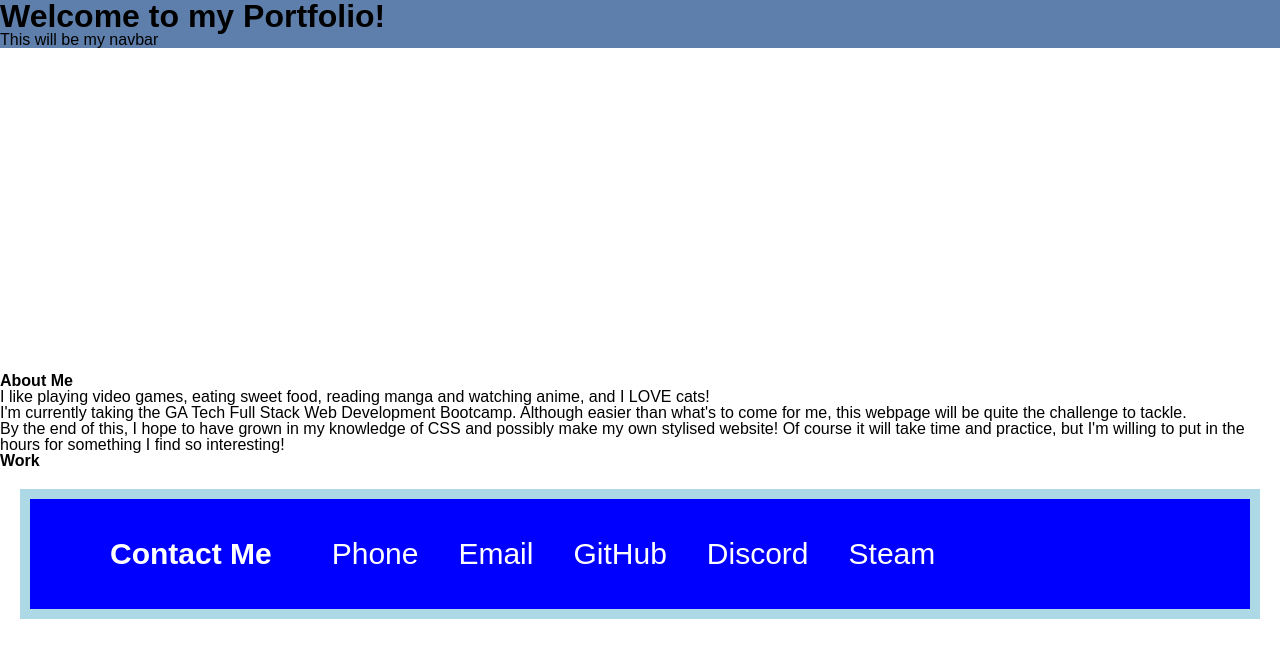
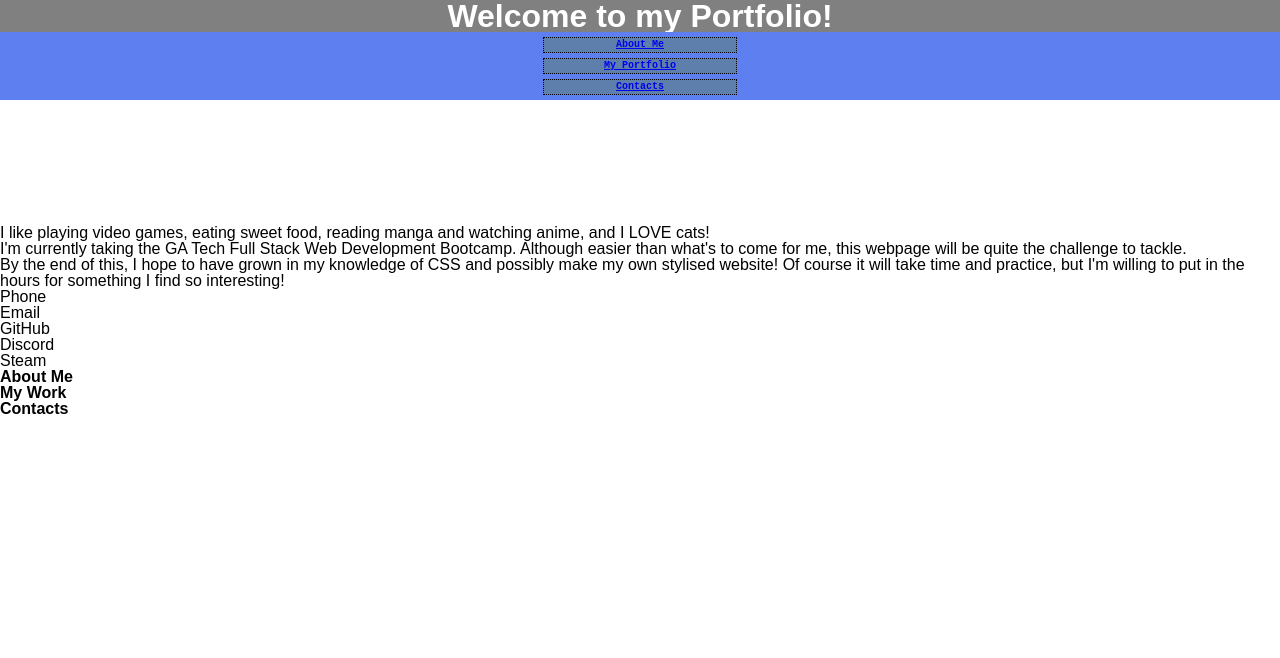
Before and after one commit to koi-as/portfolio_css_challenge, a plain HTML site: page index.html in a window 1280 px wide. Drawn offline with Linux system fonts and the light colour scheme.

Commit message:
Started work on more of the CSS and some changes to the HTML

```diff
--- a/assets/css/style.css
+++ b/assets/css/style.css
@@ -1,44 +1,52 @@
 /* header bar */
 header {
-    background: #5e7fab;
+    display:  flex;
+    justify-content: center;
+    flex-direction: column;
+    color: white;
+    background-color: gray;
+    align-items: center;
+    width: 100%;
+    text-align: center;
 }
 
-/* contacts bar */
-.contacts {
-    display: flex;
-    color: #fff;
-    background-color: blue;
-    font-family: Arial, Helvetica, sans-serif;
-    font-size: 30px;
-    margin: 20px;
-    border: 10px solid lightblue;
-    padding: 40px;
-    align-items: center;
+header nav {
+    display:  flex;
+    background-color: #5e7fef;
+    width: 100%;
+    justify-content: center;
 }
 
-.contacts h2 {
+header nav ul li {
+    display: flex;
+    flex-direction: column;
+    color: white;
+    background-color: #5e7fab;
+    border: 1px dotted black;
+    padding: 2px 60px 2px 60px;
+    margin: 5px;
+    font-size: 10px;
+    font-family: 'Courier New', Courier, monospace;
     font-weight: bolder;
-    margin: 0px 40px 0px;
-    justify-content: left;
 }
 
-.contacts ul {
+/* sidebar */
+.sidebar {
     display: flex;
-    flex-direction: row;
-    font-weight: lighter;
-    justify-content: right;
-}
-
-.contacts li {
-    margin: 0px 20px 0px;
 }
 
 /* pilot background */
-#pilot {
-    height: 300px;
+.pilot {
+    display: flex;
+    flex: 1 0 200px;
+    height: 100px;
     width: 100%;
     margin-bottom:25px;
     background-image: url(../images/pilot_background.jpg);
     background-size: cover;
     background-position: center;
 }
+
+@media screen and (min-width=700px) {
+
+}
--- a/index.html
+++ b/index.html
@@ -14,30 +14,29 @@
         <h1>Welcome to my Portfolio!</h1>
         <nav>
             <ul>
-                <li>
-                    This will be my navbar
-                </li>
+                <li><a href="#info">About Me</a></li>
+                <li><a href="#portfolio">My Portfolio</a></li>
+                <li><a href="#contacts">Contacts</a></li>
             </ul>
         </nav>
     </header>
 
-    <figure id="pilot"></figure>
+    <figure class="pilot"></figure>
 
     <main>
-        <section>
-            <h2>About Me</h2>
+        <section id="info" class="card">
+            <!-- About Me -->
             <p>I like playing video games, eating sweet food, reading manga and watching anime, and I LOVE cats!
             <p>I'm currently taking the GA Tech Full Stack Web Development Bootcamp. Although easier than what's to come for me, this webpage will be quite the challenge to tackle.</p>
             <p>By the end of this, I hope to have grown in my knowledge of CSS and possibly make my own stylised website! Of course it will take time and practice, but I'm willing to put in the hours for something I find so interesting!</p>
         </section>
 
-        <section>
-            <h2>Work</h2>
+        <section id="portfolio" class="card">
+            <!-- Work -->
         </section>
 
-        <section class="contacts">
-            <h2>Contact Me</h2>
-            <figure class="divider"></figure>
+        <section id="contacts" class="card">
+            <!-- Contacts -->
             <nav>
                 <ul>
                     <li>Phone</li>
@@ -49,6 +48,18 @@
             </nav>
         </section>
     </main>
+
+    <aside>
+        <section id="aboutMe" class="sidebar">
+            <h2>About Me</h2>
+        </section>
+        <section id="myWork" class="sidebar">
+            <h2>My Work</h2>
+        </section>
+        <section id="contactList" class="sidebar">
+            <h2>Contacts</h2>
+        </section>
+    </aside>
 </body>
 
 </html>
```
